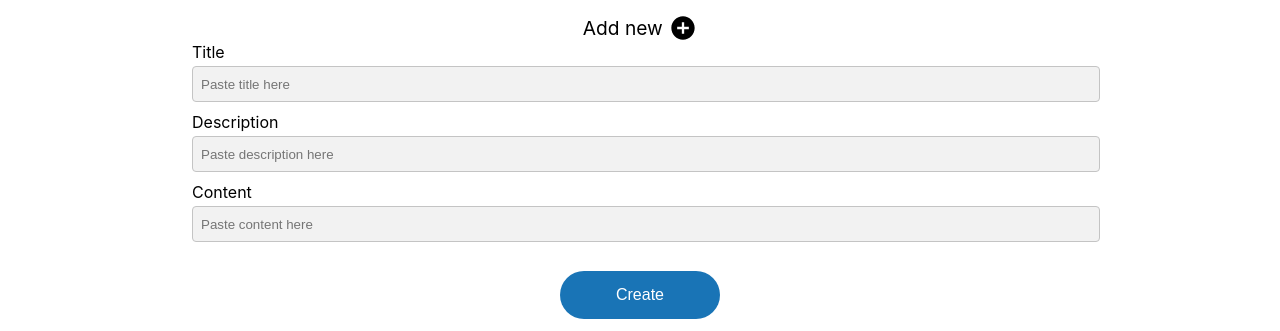
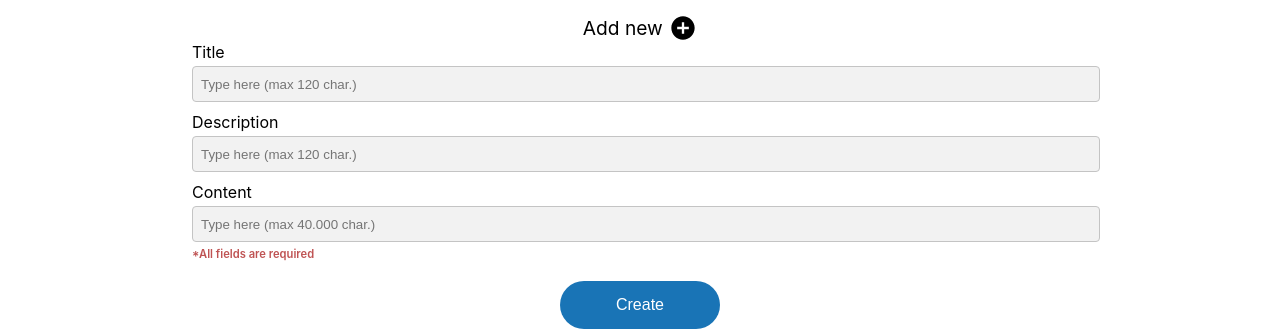
Before and after one commit to VictorArumi/allfunds-test-front, a React (Create React App) app: page /news in a window 1280 px wide. Both pictures are taken after a click on the element "Add new". Shown: the part 248-579 px from the top of the page. Built offline with nearby package versions, Linux system fonts and the light colour scheme; no server answers.

Commit message:
Modified form placeholders and added validation disclaimer

```diff
--- a/src/components/NewForm/NewForm.js
+++ b/src/components/NewForm/NewForm.js
@@ -42,7 +42,7 @@ const NewForm = ({ setOpenForm }) => {
           <label htmlFor="title">
             Title
             <input
-              placeholder="Paste title here"
+              placeholder="Type here (max 120 char.)"
               name="Title"
               id="title"
               value={inputsData.title}
@@ -52,7 +52,7 @@ const NewForm = ({ setOpenForm }) => {
           <label htmlFor="description">
             Description
             <input
-              placeholder="Paste description here"
+              placeholder="Type here (max 120 char.)"
               name="Description"
               id="description"
               value={inputsData.description}
@@ -62,13 +62,16 @@ const NewForm = ({ setOpenForm }) => {
           <label htmlFor="content">
             Content
             <input
-              placeholder="Paste content here"
+              placeholder="Type here (max 40.000 char.)"
               name="Content"
               id="content"
               value={inputsData.content}
               onChange={changeData}
             />
           </label>
+          <div className="disclaimer-container">
+            <p className="disclaimer">*All fields are required</p>
+          </div>
         </div>
         <button
           className="submit-button"
--- a/src/components/NewForm/NewFormStyled.js
+++ b/src/components/NewForm/NewFormStyled.js
@@ -67,6 +67,20 @@ const NewFormStyled = styled.div`
       height: 2rem;
     }
   }
+
+  .disclaimer-container {
+    width: 100%;
+    display: flex;
+    justify-content: flex-start;
+    margin-top: -0.3rem;
+
+    .disclaimer {
+      color: #bf5353;
+      font-size: 0.7rem;
+      font-weight: 600;
+      margin: 0;
+    }
+  }
 `;
 
 export default NewFormStyled;
```
